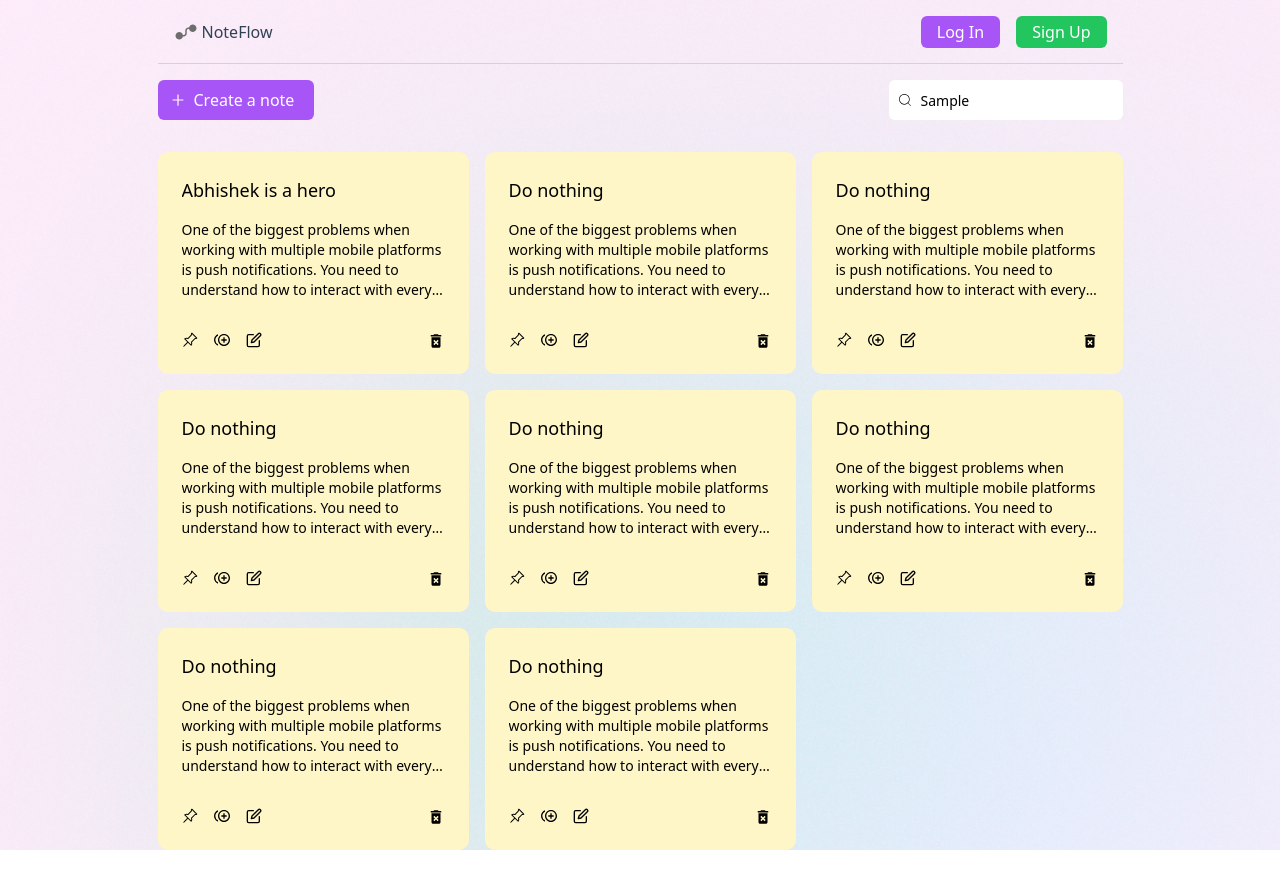
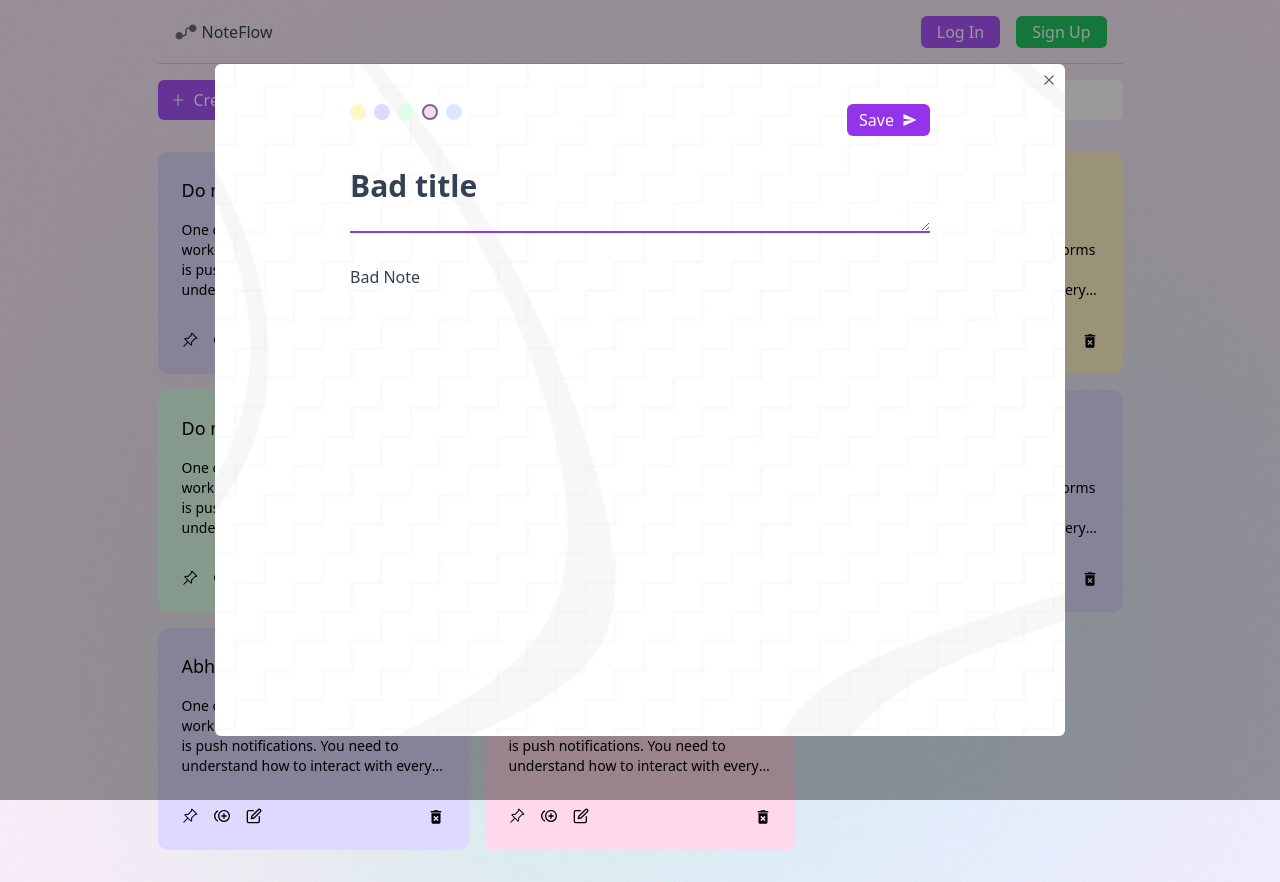
Before and after one commit to abh1sh3kk/NoteFlow, a React (Vite) app in the folder client/: page /notes in a window 1280 px wide. Both pictures are taken after typing "Sample" into the empty fields and a click on the button "Create a note". Before the commit the page ends 850 px from the top, so only its background shows below. Built offline with nearby package versions, Linux system fonts and the light colour scheme.

Commit message:
Implement CRUD operation

```diff
--- a/client/src/components/Colors/Colors.tsx
+++ b/client/src/components/Colors/Colors.tsx
@@ -1,14 +1,16 @@
-import React from 'react'
+import React from "react";
 
-function Colors() {
-  return (
-    <div className='flex gap-2'>
-      <div className='w-4 h-4 rounded-full bg-purple-400 ' ></div>
-      <div className='w-4 h-4 rounded-full bg-red-400 ' ></div>
-      <div className='w-4 h-4 rounded-full bg-yellow-400 ' ></div>
-      <div className='w-4 h-4 rounded-full bg-blue-400 ' ></div>
-    </div>
-  )
+function Colors({ selectedColor, handleColorChange }) {
+    const colors = ["#FFF6C7", "#DED9FF", "#DDFFE9", "#FFD9EB", "#D9E8FF"];
+    return (
+        <div className="flex gap-2">
+            <div style={{ backgroundColor: colors[0] }} className="w-4 h-4 rounded-full "></div>
+            <div style={{ backgroundColor: colors[1] }} className="w-4 h-4 rounded-full "></div>
+            <div style={{ backgroundColor: colors[2] }} className="w-4 h-4 rounded-full "></div>
+            <div style={{ backgroundColor: colors[3] }} className="border-2 border-slate-500 w-4 h-4 rounded-full "></div>
+            <div style={{ backgroundColor: colors[4] }} className="w-4 h-4 rounded-full "></div>
+        </div>
+    );
 }
 
-export default Colors
+export default Colors;
--- a/client/src/components/Editor/Editor.tsx
+++ b/client/src/components/Editor/Editor.tsx
@@ -1,16 +1,28 @@
-import React, { useEffect, useState } from "react";
+import React, { FormEvent, FormEventHandler, FormHTMLAttributes, useEffect, useState } from "react";
 import { RxCross2 } from "react-icons/rx";
 import Colors from "../Colors/Colors";
-import Note from "./../Note/Note";
+import { IoMdSend } from "react-icons/io";
+import { addNote, editNote } from "../../redux/actions/noteActions";
 
-function Editor({ hidePopup, title, note }) {
-    const handleClick = () => {
+function Editor({
+    hidePopup,
+    mode,
+    noteDetails: { id, title, note, color, dateCreated, dateModified },
+}) {
+    const [selectedColor, setSelectedColor] = useState(color || "#fff6c7");
+
+    const handleColorChange = (color: string) => {
+        setSelectedColor(color);
+    };
+
+    const handleCrossButton = () => {
         hidePopup();
     };
 
-    const handleShortcut = (e) => {
+    const handleShortcut = (e: any) => {
         if (e.key === "Escape") hidePopup();
     };
+
     useEffect(() => {
         window.addEventListener("keydown", handleShortcut);
 
@@ -19,42 +31,89 @@ function Editor({ hidePopup, title, note }) {
         };
     }, []);
 
-    const [textArea, setTextArea] = useState(note);
+    const [theNote, setTheNote] = useState(note || "");
+    const [theTitle, setTheTitle] = useState(title || "");
 
-    function handleTextAreaChange(e: any) {
-        setTextArea(e?.target?.value);
+    function handleNoteChange(e: any) {
+        setTheNote(e.target.value);
     }
+
+    function handleTitleChange(e: any) {
+        setTheTitle(e.target.value);
+    }
+
+    const handleNoteSubmit = (e: FormEvent<HTMLFormElement>) => {
+        e.preventDefault();
+
+        if (mode === "create") {
+            addNote(theTitle, theNote, color);
+        } else if (mode === "edit") {
+            editNote(id, theTitle, theNote, selectedColor, dateCreated, dateModified);
+        } else {
+            throw new Error("Invalid mode value.");
+        }
+
+        hidePopup();
+    };
 
     return (
         <main className="min-h-screen min-w-full bg-black bg-opacity-40 text-white absolute scroll-m-8 top-0 left-0 flex justify-center items-center">
             {/* Popup area */}
-            <div className="lg:my-4 lg:rounded-md w-full bg-texture bg-white bg-fixed bg-cover flex sm:pt-10 max-w-[850px] justify-center items-center p-4">
+            <div className="lg:my-4 lg:rounded-md w-full bg-texture bg-white bg-fixed bg-cover flex sm:pt-10 max-w-[850px] justify-center items-center p-4 relative">
+                <button
+                    onClick={handleCrossButton}
+                    className="text-slate-600 absolute top-2 right-2"
+                >
+                    <RxCross2 />
+                </button>
                 {/* article area */}
-                <div className="flex flex-col items-start max-w-[924px] text-slate-700 mb-4 h-[600px] gap-4 sm:gap-8 w-full sm:w-auto">
+                <form
+                    onSubmit={handleNoteSubmit}
+                    className="flex flex-col items-start max-w-[924px] text-slate-700 mb-4 h-[600px] gap-4 sm:gap-8 w-full sm:w-auto"
+                >
                     <div className="flex justify-between w-full sm:max-w-[580px]">
                         <div>
-                            <Colors />
+                            <Colors
+                                selectedColor={selectedColor}
+                                handleColorChange={handleColorChange}
+                            />
                         </div>
-                        <button onClick={handleClick}>
-                            <RxCross2 />
+                        <button
+                            type="submit"
+                            className="flex gap-2 items-center bg-purple-600 text-white px-3 py-1 rounded-md"
+                        >
+                            <span>Save</span>
+                            <IoMdSend className="pt-" />
                         </button>
                     </div>
 
-                    <h1 className="text-2xl sm:text-3xl font-semibold border-b-2 border-b-purple-600 pb-4 w-full">
-                        {title}
-                    </h1>
+                    <textarea
+                        name="title"
+                        spellCheck="false"
+                        autoComplete="off"
+                        autoCorrect="off"
+                        autoCapitalize="off"
+                        wrap="soft"
+                        onChange={handleTitleChange}
+                        value={theTitle}
+                        autoFocus={true}
+                        className="caret-purple-500 focus:outline-none text-2xl sm:text-3xl font-semibold border-b-2 border-b-purple-600 w-full bg-transparent resize-y"
+                    >
+                        {/* {title} */}
+                    </textarea>
 
                     <textarea
+                        name="note"
                         className="sm:min-w-[580px] bg-transparent w-full overflow-auto h-[500px] resize-none break-words focus:outline-none"
                         spellCheck="false"
                         autoComplete="off"
                         autoCorrect="off"
                         autoCapitalize="off"
                         wrap="soft"
-                        value={textArea}
-                        onChange={handleTextAreaChange}
+                        value={theNote}
+                        onChange={handleNoteChange}
                     ></textarea>
-                </div>
+                </form>
             </div>
         </main>
     );
--- a/client/src/components/Note/Note.tsx
+++ b/client/src/components/Note/Note.tsx
@@ -1,48 +1,53 @@
-import React, { useState } from "react";
-import {
-    MdOutlineControlPointDuplicate,
-    MdDeleteForever,
-    MdOutlineDeleteOutline,
-} from "react-icons/md";
+import React from "react";
+import { MdOutlineControlPointDuplicate, MdDeleteForever } from "react-icons/md";
 import { BsPinAngle, BsPinAngleFill } from "react-icons/bs";
 import { FiEdit } from "react-icons/fi";
-import Editor from "../Editor/Editor";
+import { addNote, removeNote } from "../../redux/actions/noteActions";
+import { AiOutlineConsoleSql } from "react-icons/ai";
 
-function Note({ title, note, color }) {
-    const [isModalOpen, setModalOpen] = useState(false);
-    const showPopup = () => {
-        setModalOpen(true);
-    };
-    const hidePopup = () => {
-        setModalOpen(false);
+function Note({ id, title, note, color, dateCreated, dateModified, handleNoteClick }) {
+    const isPinned = false;
+
+    const handleNoteDelete = () => {
+        removeNote(id);
     };
 
-    const isPinned = false;
+    const handleClick = () => {
+        handleNoteClick({ id, title, note, color, dateCreated, dateModified });
+    };
+
+    const handleDuplicateNote = () => {
+        const colors = ["#FFF6C7", "#DED9FF", "#DDFFE9", "#FFD9EB", "#D9E8FF"];
+        let randomColor = colors[Math.floor(Math.random() * (colors.length - 1))];
+        addNote(title, note, randomColor);
+    };
+
     return (
         <>
             <section
-                onClick={showPopup}
-                className="w-full bg-[#fff6c7] px-6 py-6 text-sm flex flex-col justify-between gap-8 rounded-[10px]"
+                style={{ backgroundColor: color }}
+                className="w-full px-6 py-6 text-sm flex flex-col justify-between gap-8 rounded-[10px] cursor-pointer"
             >
                 <div className="note-upper flex flex-col gap-4">
                     <h2 className="text-lg line-clamp-1">{title}</h2>
-                    <p className="line-clamp-4">{note}</p>
+                    <p onClick={handleClick} className="line-clamp-4">
+                        {note}
+                    </p>
                 </div>
 
                 <div className="note-lower flex justify-between gap-2 w-full">
                     <div className="note__icons-left flex gap-4 text-base">
                         {isPinned ? <BsPinAngleFill /> : <BsPinAngle />}
-                        <MdOutlineControlPointDuplicate />
+                        <MdOutlineControlPointDuplicate onClick={handleDuplicateNote} />
                         <FiEdit />
 
                         {/* <GoDuplicate /> */}
                     </div>
-                    <div className="note__icons-right text-lg">
+                    <div onClick={handleNoteDelete} className="note__icons-right text-lg">
                         <MdDeleteForever />
                     </div>
                 </div>
             </section>
-            {isModalOpen && <Editor hidePopup={hidePopup} title={title} note={note} />}
         </>
     );
 }
--- a/client/src/main.tsx
+++ b/client/src/main.tsx
@@ -40,9 +40,9 @@ const router = createBrowserRouter([
 
 const rootElement = document.getElementById("root");
 ReactDOM.createRoot(rootElement!).render(
-    <React.StrictMode>
+    // <React.StrictMode>
         <Provider store={store}>
             <RouterProvider router={router} />
         </Provider>
-    </React.StrictMode>
+    // </React.StrictMode>
 );
--- a/client/src/pages/Homepage/Homepage.tsx
+++ b/client/src/pages/Homepage/Homepage.tsx
@@ -1,28 +1,81 @@
-import React, { useEffect } from "react";
+import React, { useEffect, useState } from "react";
 import Note from "../../components/Note/Note";
 import { AiOutlinePlus } from "react-icons/ai";
 import { CiSearch } from "react-icons/ci";
-// import "../../redux";
 import { useSelector } from "react-redux";
-
-interface NoteInterface {
-    id: Number;
-    note: String;
-}
+import Editor from "../../components/Editor/Editor";
+import { NoteInterface } from "../../interfaces/interfaces";
+import { sortById } from "./../../utilities/others";
 
 function Homepage() {
     const noteData = useSelector((state: any) => state.notes);
 
-    const noteList = noteData.map((note) => {
-        return <Note key={note.id} title={note.title} note={note.note} color={note.color} />;
+    const sortedNotes = sortById([...noteData], 1);
+
+    let [mode, setMode] = useState("create");
+
+    const [noteDetailsForEditor, setNoteDetailsForEditor] = useState({
+        id: "1",
+        title: "Bad title",
+        note: "Bad Note",
+        color: "#fff6c7",
+        dateCreated: "",
+        dateModified: "",
     });
 
+    const handleNoteClick = ({ id, title, note, color, dateCreated, dateModified }) => {
+        // mode = "edit";
+        setMode("edit");
+        setNoteDetailsForEditor({
+            id,
+            title,
+            note,
+            color,
+            dateCreated,
+            dateModified,
+        });
+        showPopup();
+    };
+
+    const noteList = sortedNotes.map((note: NoteInterface) => {
         return (
-        <div className="w-full flex justify-center ">
+            <Note
+                id={note.id}
+                key={note.id.toString()}
+                title={note.title}
+                note={note.note}
+                dateCreated={note.dateCreated}
+                dateModified={note.dateModified}
+                color={note.color}
+                handleNoteClick={handleNoteClick}
+            />
+        );
+    });
+
+    const handleCreateNote = () => {
+        showPopup();
+    };
+
+    const [isModalOpen, setModalOpen] = useState(false);
+
+    const showPopup = () => {
+        setModalOpen(true);
+    };
+
+    const hidePopup = () => {
+        setModalOpen(false);
+    };
+
+    return (
+        <>
+            <div className="w-full flex justify-center pb-8">
                 <section className="w-full max-w-[965px] flex flex-col gap-4 px-4 lg:px-0">
                     <div className="create-note-area flex justify-between">
                         <div className="create-area my-4">
-                        <button className="flex justify-center items-center gap-1 sm:gap-2 bg-purple-500 text-white py-2 pe-4 ps-3 sm:py-2 sm:ps-3 sm:pe-5 rounded-md">
+                            <button
+                                onClick={handleCreateNote}
+                                className="flex justify-center items-center gap-1 sm:gap-2 bg-purple-500 text-white py-2 pe-4 ps-3 sm:py-2 sm:ps-3 sm:pe-5 rounded-md"
+                            >
                                 <AiOutlinePlus />
                                 <span className="text-sm sm:text-base">Create a note</span>
                             </button>
@@ -40,6 +93,20 @@ function Homepage() {
                     </div>
                 </section>
             </div>
+            {isModalOpen ? (
+                mode === "create" ? (
+                    <Editor
+                        hidePopup={hidePopup}
+                        mode="create"
+                        noteDetails={noteDetailsForEditor}
+                    />
+                ) : (
+                    <Editor hidePopup={hidePopup} mode="edit" noteDetails={noteDetailsForEditor} />
+                )
+            ) : (
+                ""
+            )}
+        </>
     );
 }
 
--- a/client/src/redux/reducers/noteReducers.ts
+++ b/client/src/redux/reducers/noteReducers.ts
@@ -1,67 +1,113 @@
-interface NoteInterface {
-    id: Number;
-    title: string;
-    note: string;
-    color: string;
-}
+import Note from "../../components/Note/Note";
+import { NoteInterface } from "../../interfaces/interfaces";
+import { getFormattedDate } from "../../utilities/date";
+import { findIndexFromId } from "../../utilities/others";
 
 const initialNote = [
     {
-        id: 1,
+        id: 2,
         title: "Abhishek is a hero",
         note: "One of the biggest problems when working with multiple mobile platforms is push notifications. You need to understand how to interact with every one of the backends from Apple, Google and Microsoft to be able to send the notifications to the devices. Azure has an awesome service called Notifications Hub, part of Service Bus, that help you to simplify this task.",
         color: "#ded9ff",
+        dateCreated: getFormattedDate(),
+        dateModified: "",
     },
     {
-        id: 2,
+        id: 1,
         title: "Do nothing",
         note: "One of the biggest problems when working with multiple mobile platforms is push notifications. You need to understand how to interact with every one of the backends from Apple, Google and Microsoft to be able to send the notifications to the devices. Azure has an awesome service called Notifications Hub, part of Service Bus, that help you to simplify this task.",
-        color: "#ded9ff",
+        color: "#FFD9EB",
+        dateCreated: getFormattedDate(),
+        dateModified: "June 22, 2023",
     },
     {
         id: 3,
         title: "Do nothing",
         note: "One of the biggest problems when working with multiple mobile platforms is push notifications. You need to understand how to interact with every one of the backends from Apple, Google and Microsoft to be able to send the notifications to the devices. Azure has an awesome service called Notifications Hub, part of Service Bus, that help you to simplify this task.",
         color: "#ded9ff",
+        dateCreated: getFormattedDate(),
+        dateModified: getFormattedDate(),
     },
     {
         id: 4,
         title: "Do nothing",
         note: "One of the biggest problems when working with multiple mobile platforms is push notifications. You need to understand how to interact with every one of the backends from Apple, Google and Microsoft to be able to send the notifications to the devices. Azure has an awesome service called Notifications Hub, part of Service Bus, that help you to simplify this task.",
-        color: "#ded9ff",
+        color: "#FFF6C7",
+        dateCreated: getFormattedDate(),
+        dateModified: getFormattedDate(),
     },
     {
         id: 5,
         title: "Do nothing",
         note: "One of the biggest problems when working with multiple mobile platforms is push notifications. You need to understand how to interact with every one of the backends from Apple, Google and Microsoft to be able to send the notifications to the devices. Azure has an awesome service called Notifications Hub, part of Service Bus, that help you to simplify this task.",
-        color: "#ded9ff",
+        color: "#DDFFE9",
+        dateCreated: getFormattedDate(),
+        dateModified: getFormattedDate(),
     },
     {
         id: 6,
         title: "Do nothing",
         note: "One of the biggest problems when working with multiple mobile platforms is push notifications. You need to understand how to interact with every one of the backends from Apple, Google and Microsoft to be able to send the notifications to the devices. Azure has an awesome service called Notifications Hub, part of Service Bus, that help you to simplify this task.",
-        color: "#ded9ff",
+        color: "#FFF6C7",
+        dateCreated: getFormattedDate(),
+        dateModified: getFormattedDate(),
     },
     {
         id: 7,
         title: "Do nothing",
         note: "One of the biggest problems when working with multiple mobile platforms is push notifications. You need to understand how to interact with every one of the backends from Apple, Google and Microsoft to be able to send the notifications to the devices. Azure has an awesome service called Notifications Hub, part of Service Bus, that help you to simplify this task.",
-        color: "#ded9ff",
+        color: "#FFF6C7",
+        dateCreated: getFormattedDate(),
+        dateModified: getFormattedDate(),
     },
     {
         id: 8,
         title: "Do nothing",
         note: "One of the biggest problems when working with multiple mobile platforms is push notifications. You need to understand how to interact with every one of the backends from Apple, Google and Microsoft to be able to send the notifications to the devices. Azure has an awesome service called Notifications Hub, part of Service Bus, that help you to simplify this task.",
         color: "#ded9ff",
+        dateCreated: getFormattedDate(),
+        dateModified: getFormattedDate(),
     },
 ];
 
+let lastId = 10;
 export function notesReducer(state: NoteInterface[] = initialNote, action: any) {
     switch (action.type) {
         case "ADD_NOTE":
-            return [...state, action.payload];
+            const currentDate = getFormattedDate();
+
+            const newNote = {
+                id: ++lastId,
+                title: action.payload.title,
+                note: action.payload.note,
+                color: action.payload.color,
+                dateCreated: currentDate,
+                dateModified: currentDate,
+            };
+            return [...state, newNote];
         case "REMOVE_NOTE":
             return state.filter((note) => note.id !== action.payload.id);
+        case "EDIT_NOTE":
+            const newDate = getFormattedDate();
+
+            const editedNote = {
+                id: action.payload.id,
+                title: action.payload.title,
+                note: action.payload.note,
+                color: action.payload.color,
+                dateCreated: action.payload.dateCreated,
+                dateModified: newDate,
+            };
+
+            const foundIndex = findIndexFromId(state, action.payload.id);
+
+            const newState = [...state];
+            console.log("before splice", newState)
+            console.log(newState.splice(foundIndex, 1, editedNote));
+            console.log("after splice", newState)
+            console.log("but editedNote is ", editedNote)
+
+            return newState;
         default:
             return state;
     }
--- /dev/null
+++ b/client/src/utilities/date.ts
@@ -0,0 +1,13 @@
+export const getFormattedDate = () => {
+    const rawDate = new Date();
+    const options: any = {
+        year: "numeric",
+        month: "short",
+        day: "numeric",
+        hour: "numeric",
+        minute: "numeric",
+        hour12: true,
+    };
+    const chatDate = rawDate.toLocaleString("en-US", options);
+    return chatDate;
+};
--- /dev/null
+++ b/client/src/utilities/others.ts
@@ -0,0 +1,13 @@
+import { NoteInterface } from "../interfaces/interfaces";
+
+export const sortById = (array: any, flag: 1 | -1) => {
+    if (flag === 1) {
+        return array.sort((a: any, b: any) => b.id - a.id);
+    } else {
+        return array.sort((a: any, b: any) => a.id - b.id);
+    }
+};
+
+export const findIndexFromId = (state: NoteInterface[], givenId: number) => {
+    return state.findIndex((currentNote) => currentNote.id === givenId);
+};
```
Also changed, not shown: client/src/interfaces/interfaces.ts (+11 -1 lines), client/src/redux/actions/noteActions.ts (+31 -10 lines), client/src/storage/localStorage.ts (added). Lines whose indentation alone changed are shown as unchanged.
